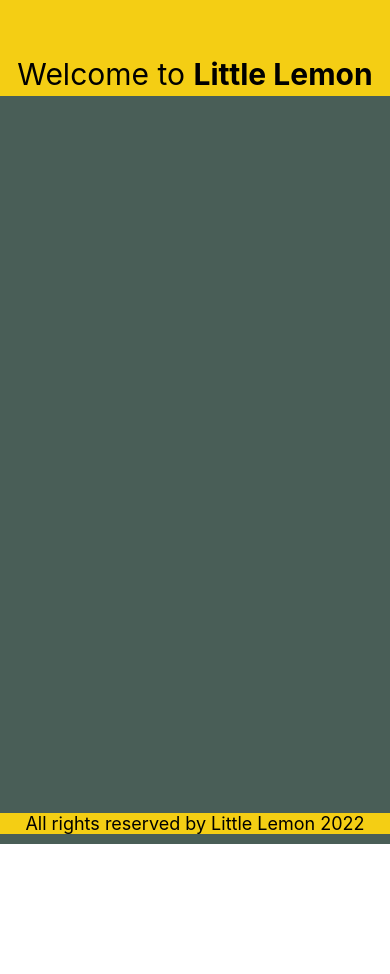
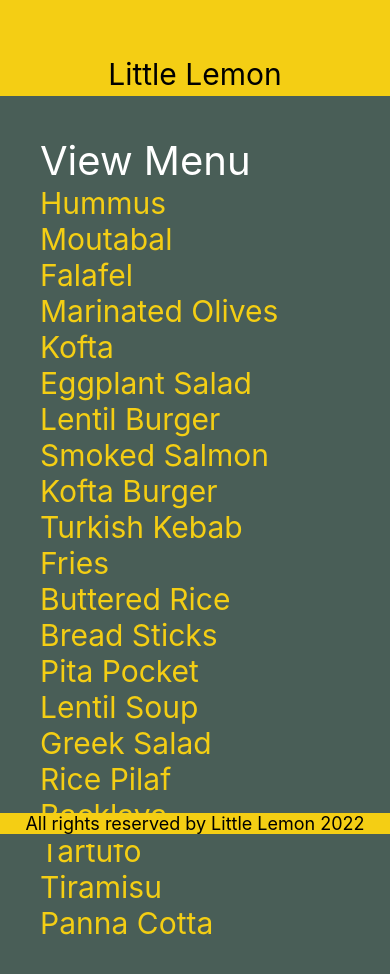
Before and after one commit to mike242424/SampleProject, a React Native app: screen / in a window 390 px wide. Shown: the top 974 px of the page. Before the commit the page ends 844 px from the top, so only its background shows below. Built offline with nearby package versions, Linux system fonts and the light colour scheme.

Commit message:
added ScrollView component

```diff
--- a/App.js
+++ b/App.js
@@ -1,14 +1,19 @@
-import { View, Text } from 'react-native';
+import { View, Text, ScrollView } from 'react-native';
 import tw from 'twrnc';
 import Header from './components/Header';
 import Footer from './components/Footer';
+import Welcome from './components/Welcome';
+import MenuItems from './components/MenuItems';
 
 const App = () => {
   return (
     <>
       <View style={tw`flex-1 bg-[#495E57]`}>
         <Header />
+        {/* <Welcome /> */}
+        <MenuItems />
       </View>
+
       <View style={tw`bg-[#495E57]`}>
         <Footer />
       </View>
--- a/components/Header.js
+++ b/components/Header.js
@@ -4,9 +4,7 @@ import tw from 'twrnc';
 const Header = () => {
   return (
     <View style={tw`flex-[0.2] bg-[#F4CE14] items-center`}>
-      <Text style={tw`pt-14 pb-1 text-[30px] text-black `}>
-        Welcome to <Text style={tw`font-bold`}>Little Lemon</Text>
-      </Text>
+      <Text style={tw`pt-14 pb-1 text-[30px] text-black `}>Little Lemon</Text>
     </View>
   );
 };
--- /dev/null
+++ b/components/MenuItems.js
@@ -0,0 +1,24 @@
+import { View, Text, ScrollView } from 'react-native';
+import tw from 'twrnc';
+
+const green = '#495E57';
+const yellow = '#F4CE14';
+
+const menuItemsToDisplay = [
+  'Hummus\nMoutabal\nFalafel\nMarinated Olives\nKofta\nEggplant Salad\nLentil Burger\nSmoked Salmon\nKofta Burger\nTurkish Kebab\nFries\nButtered Rice\nBread Sticks\nPita Pocket\nLentil Soup\nGreek Salad\nRice Pilaf\nBacklava\nTartufo\nTiramisu\nPanna Cotta',
+];
+
+const MenuItems = () => {
+  return (
+    <View style={tw`flex-[0.75]`}>
+      <ScrollView horizontal={false} style={tw`p-[40px] bg-[${green}]`}>
+        <Text style={tw`text-white text-[40px] flex-wrap`}>View Menu</Text>
+        <Text style={tw`text-[${yellow}] text-[30px]`}>
+          {menuItemsToDisplay[0]}
+        </Text>
+      </ScrollView>
+    </View>
+  );
+};
+
+export default MenuItems;
--- /dev/null
+++ b/components/Welcome.js
@@ -0,0 +1,19 @@
+import { View, Text } from 'react-native';
+import tw from 'twrnc';
+
+const Welcome = () => {
+  return (
+    <View style={tw`flex-1 items-center`}>
+      <Text style={tw`text-3xl p-10 pb-4 text-[#EDEFEE] text-center`}>
+        Welcome to Little Lemon
+      </Text>
+      <Text style={tw`text-[#EDEFEE] p-10 text-xl text-center`}>
+        Little Lemon is a charming neighborhood bistro that serves simple food
+        and classic cocktails in a lively but casual environment. We would love
+        to hear more about your experience with us.
+      </Text>
+    </View>
+  );
+};
+
+export default Welcome;
```
